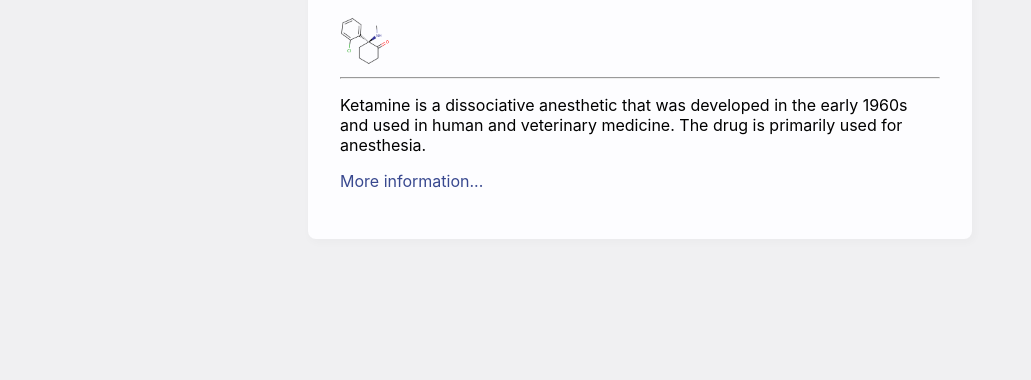
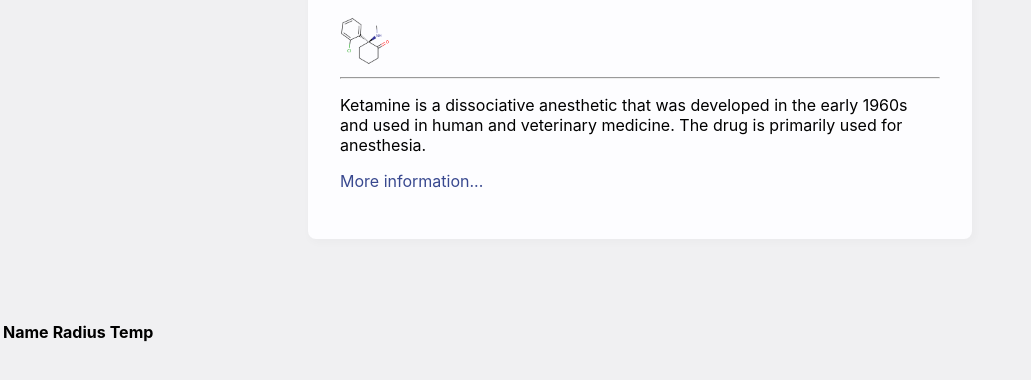
Before and after one commit to razorboy73/1-html, a plain HTML site: page index.html in a window 1280 px wide. Shown: the part 226-606 px from the top of the page, without its empty margins (0-1031 px from the left). Drawn offline with Linux system fonts and the light colour scheme.

Commit message:
commit 2

```diff
--- a/index.html
+++ b/index.html
@@ -52,6 +52,16 @@
             <p><a href="https://www.frshminds.com">More information...</a></p>
         </div>
 
+        <table>
+            <thead>
+                <tr>
+                    <th>Name</th>
+                    <th>Radius</th>
+                    <th>Temp</th>
+
+                </tr>
+            </thead>
+        </table>
         <script src="" async defer></script>
     </body>
 </html>
```
